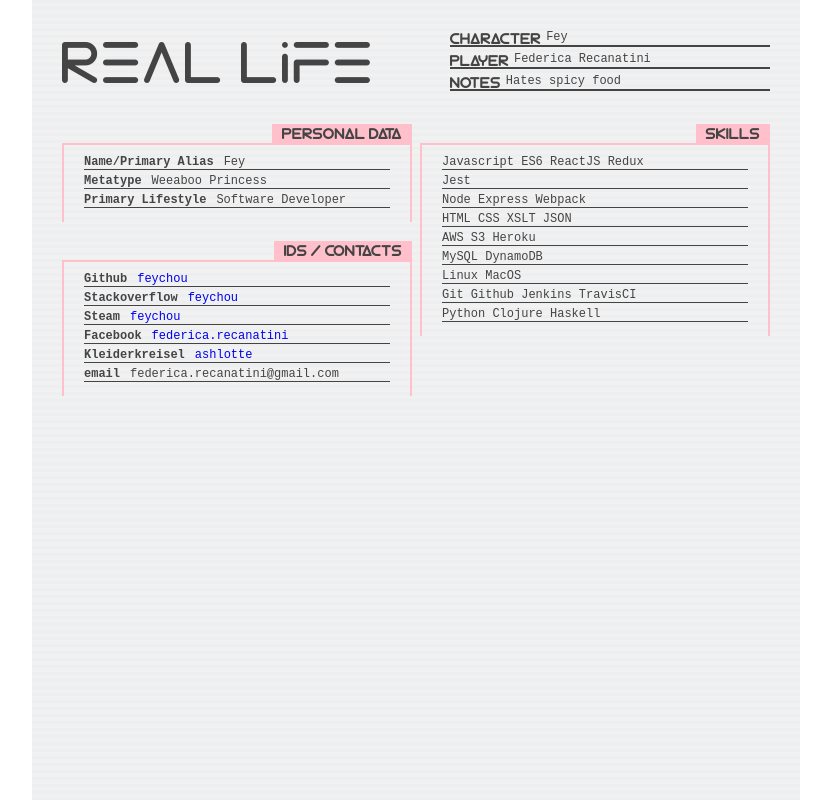
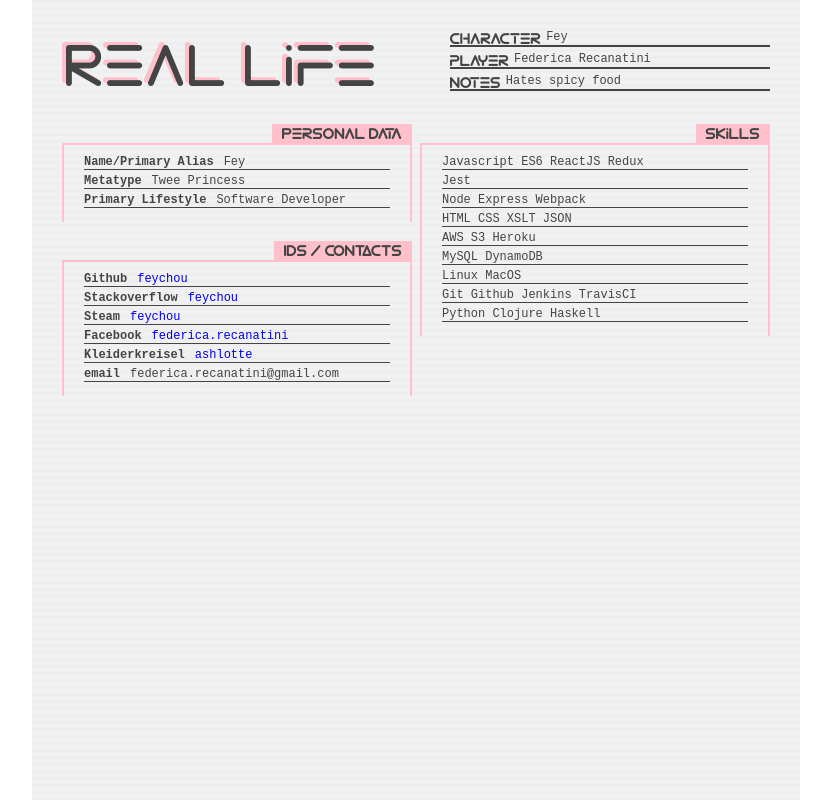
Before and after one commit to feychou/feychou.github.io, a React (Create React App) app: page / in a window 1280 px wide. Shown: the top 800 px of the page, without its empty margins (224-1055 px from the left). Built offline with nearby package versions, Linux system fonts and the light colour scheme.

Commit message:
Prettify

```diff
--- a/src/App.css
+++ b/src/App.css
@@ -28,6 +28,7 @@ a {
 
 .App-header {
   height: 80px;
+  position: relative;
 }
 
 .App-body {
@@ -37,6 +38,15 @@ a {
 .logo {
   font-family: ElectroShackle;
   font-size: 60px;
+  color: pink;
+}
+
+.logo-2 {
+  font-family: ElectroShackle;
+  font-size: 60px;
+  position: absolute;
+  left: 4px;
+  bottom: 8px;
 }
 
 .header-info-box {
@@ -52,7 +62,6 @@ a {
   font-family: ElectroShackle;
   font-size: 15px;
   font-weight: bold;
-  text-transform: uppercase;
   margin-right: 5px;
   float: left;
 }
@@ -82,7 +91,6 @@ a {
 }
 
 .stats-box-header span {
-  text-transform: uppercase;
   background-color: pink;
   padding: 2px 10px;
   font-family: ElectroShackle;
--- a/src/App.js
+++ b/src/App.js
@@ -7,6 +7,7 @@ class App extends Component {
       <div className="App">
         <div className="App-header">
           <span className="logo">Real Life</span>
+          <span className="logo-2">Real Life</span>
           <div className="header-info-box">
             <div className="info-box-row">
               <span className="info-box-title">character</span>
@@ -38,7 +39,7 @@ class App extends Component {
 
                 <div className="stats-box-entry">
                   <span className="stats-box-tag">Metatype</span>
-                  <span>Weeaboo Princess</span>
+                  <span>Twee Princess</span>
                 </div>
 
                 <div className="stats-box-entry">
```
